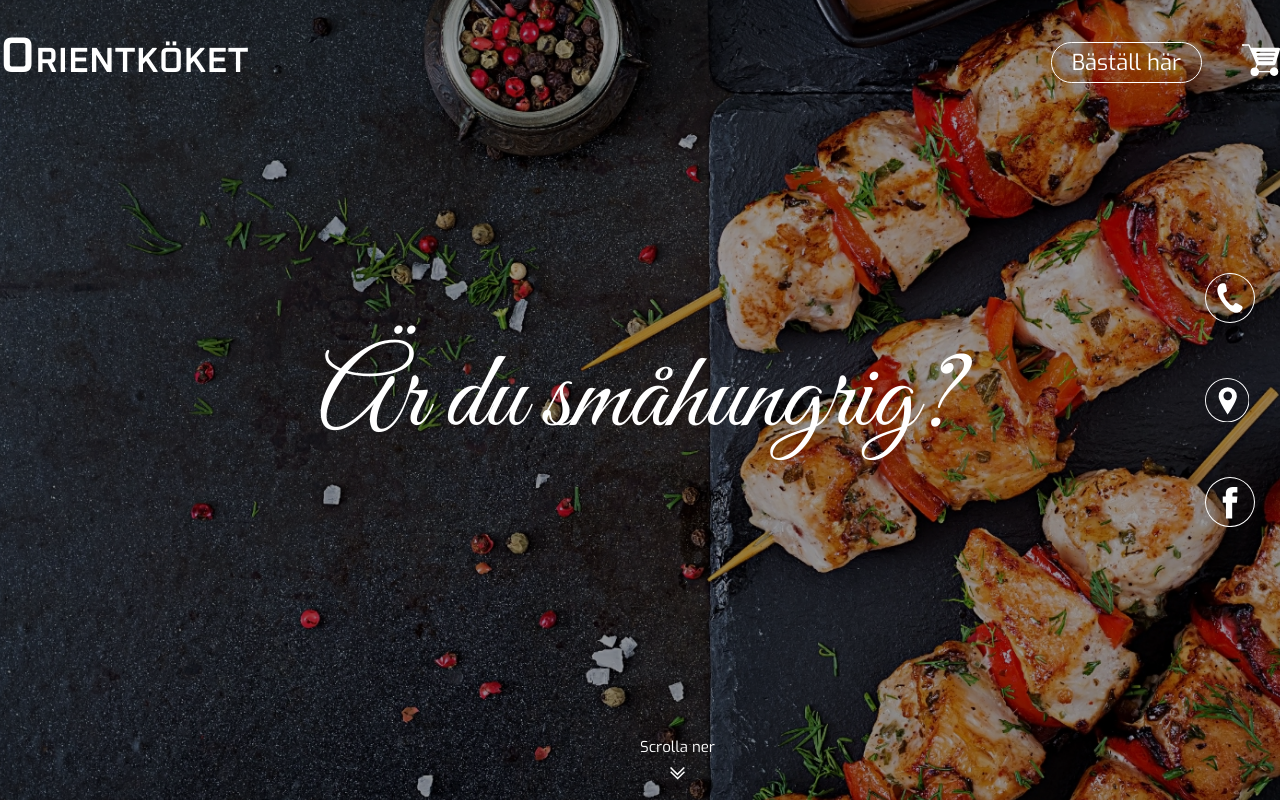
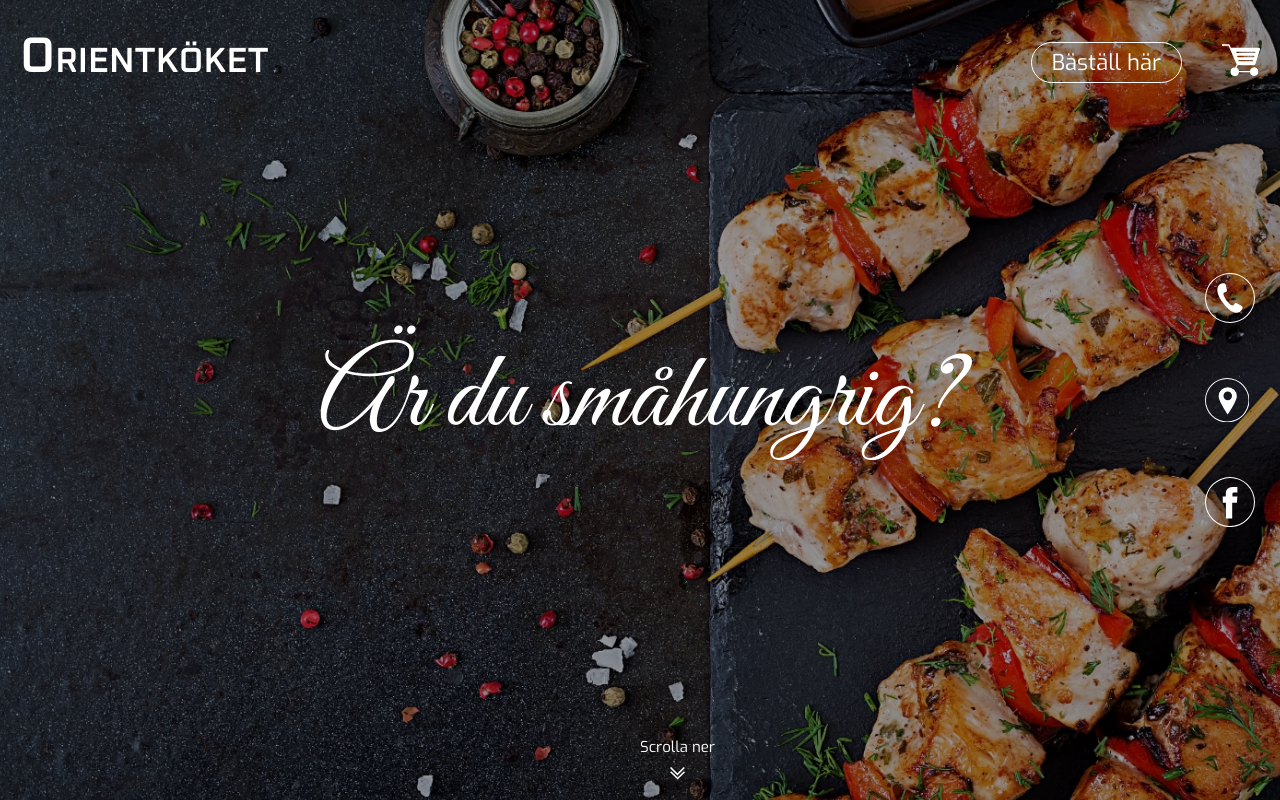
Before and after one commit to TaQuangVo/orientk, a React (Create React App) app: page / in a window 1280 px wide. Shown: the top 800 px of the page. Built offline with nearby package versions, Linux system fonts and the light colour scheme.

Commit message:
added padding to nav

```diff
--- a/src/style/navbar.css
+++ b/src/style/navbar.css
@@ -1,11 +1,10 @@
 .navbar {
   display: flex;
-
   align-items: center;
   justify-content: space-between;
   position: fixed;
   width: 100%;
-  padding: 30px 0;
+  padding: 30px 20px;
   z-index: 99;
 }
 .navbar__body {
```
